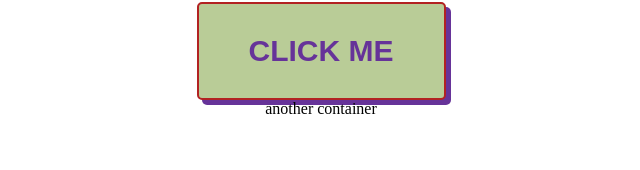
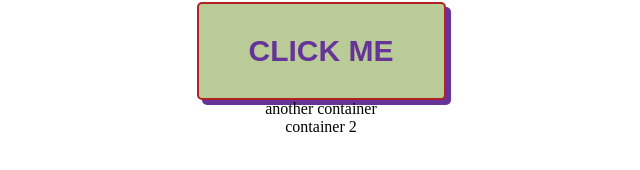
Before and after one commit to AdityaGupta20871/color-flipper-, a plain HTML site: page index.html in a window 1280 px wide. Shown: the part 322-492 px from the top of the page, 319-959 px from the left. Drawn offline with Linux system fonts and the light colour scheme.

Commit message:
added container 2

```diff
--- a/index.html
+++ b/index.html
@@ -32,6 +32,9 @@
  <div class="container">
      another container
  </div>
+
+
+ <div class="container">container 2</div>
     <script src="app.js"></script>
 </body>
 </html>
```
